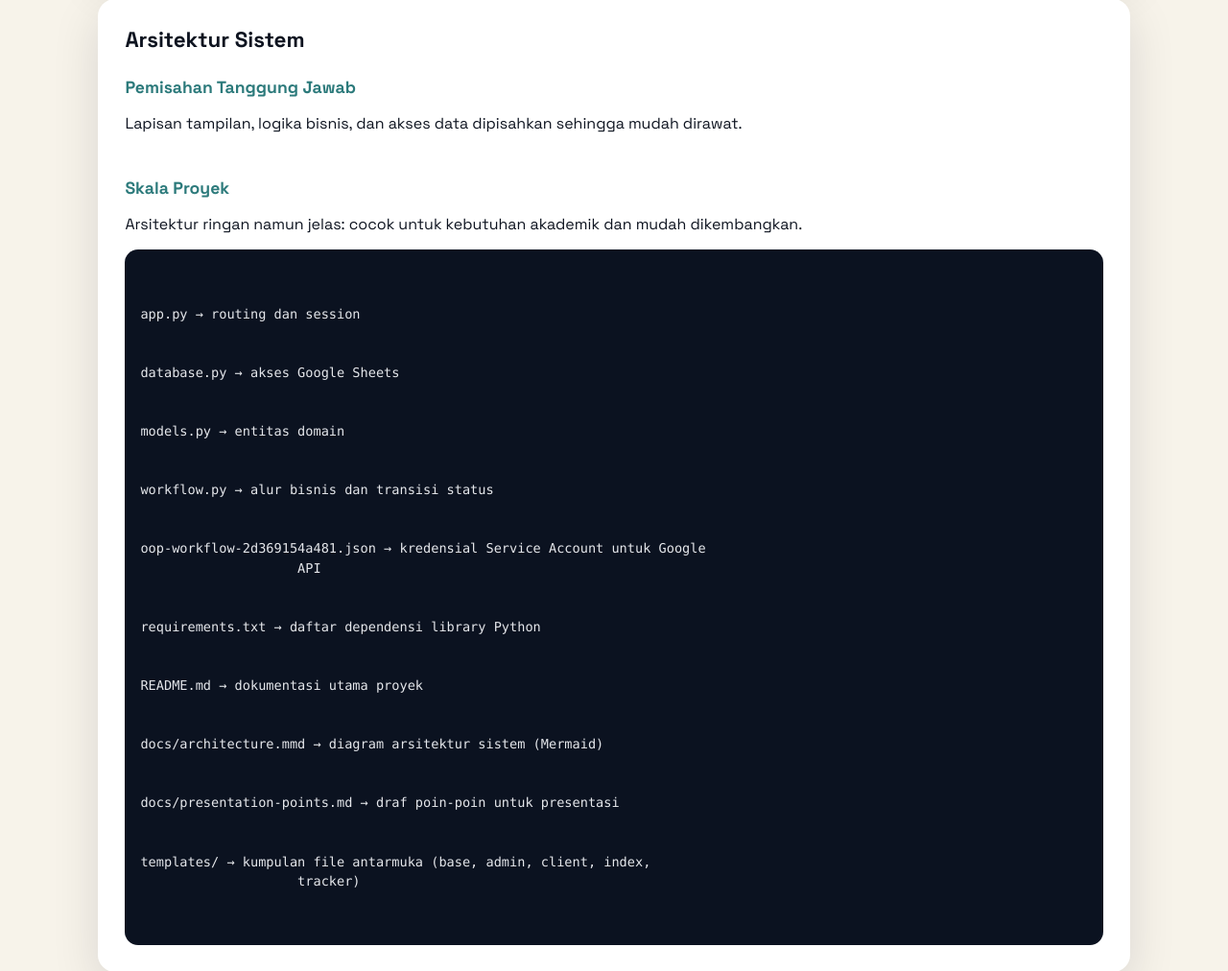
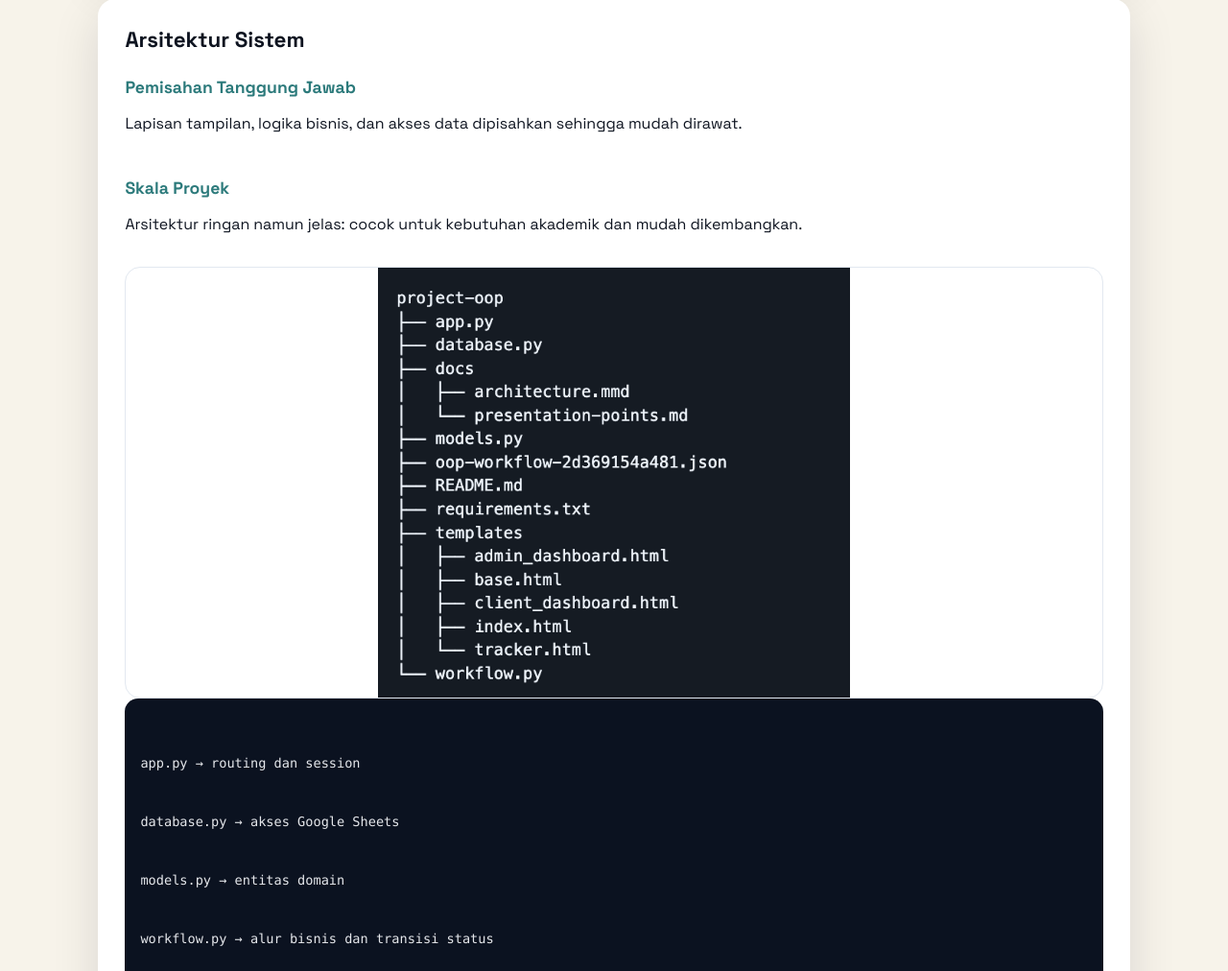
Before and after one commit to azharkhairaa/oop-workflow, a Flask app: page /presentation in a window 1280 px wide. Shown: the part 555-1567 px from the top of the page at 96% size. Run offline with Flask 3, Linux system fonts and the light colour scheme.

Commit message:
fix: presentasi

```diff
--- a/templates/presentation.html
+++ b/templates/presentation.html
@@ -220,6 +220,8 @@
                     <h3>Skala Proyek</h3>
                     <p>Arsitektur ringan namun jelas: cocok untuk kebutuhan akademik dan mudah dikembangkan.</p>
                 </div>
+                <img src="/static/struktur-file.png" alt="Struktur File" class="flow-img"
+                    style="--flowchart-height: 450px;">
             </div>
             <div class="code">
                 <span class="code-line">app.py &rarr; routing dan session</span>
```
Also changed, not shown: README.md, static/struktur-file.png (added).
